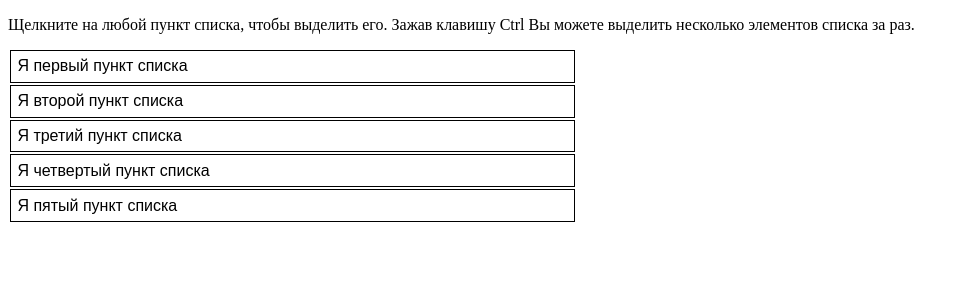
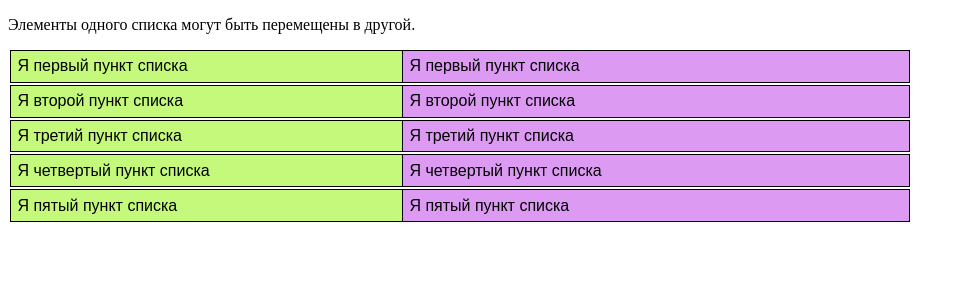
Before and after one commit to Staricum/i01_book, a PHP site: page / in a window 1280 px wide. Shown: the top 300 px of the page, without its empty margins (0-966 px from the left). Run offline with PHP 8.4, Linux system fonts and the light colour scheme.

Commit message:
Сортируемые объекты

```diff
--- a/index.html
+++ b/index.html
@@ -11,9 +11,16 @@
 	<script src="s.js"></script>
 </head>
 <body>
-<p>Щелкните на любой пункт списка, чтобы выделить его. Зажав клавишу Ctrl Вы можете
-выделить несколько элементов списка за раз.</p>
-<ol id="select1" class="ui-widget">
+<p>Элементы одного списка могут быть перемещены в другой.</p>
+<ol id="sort1" class="ui-widget connect">
+<li>Я первый пункт списка</li>
+<li>Я второй пункт списка</li>
+<li>Я третий пункт списка</li>
+<li>Я четвертый пункт списка</li>
+<li>Я пятый пункт списка</li>
+</ol>
+<br />
+<ol id="sort2" class="ui-widget connect">
 <li>Я первый пункт списка</li>
 <li>Я второй пункт списка</li>
 <li>Я третий пункт списка</li>
--- a/s.js
+++ b/s.js
@@ -1,5 +1,5 @@
-(document).ready(function(){
+$(document).ready(function(){
 
-   $("#select1").selectable();
+   $("#sort1,#sort2").sortable({connectWith:".connect"});
 
 });
--- a/styles.css
+++ b/styles.css
@@ -1,29 +1,35 @@
-#select1 .ui-selecting
-{
-background:#E3B1F3;
-border-style:solid;
-border-width:1px;
-}
-#select1 .ui-selected
-{
-font-weight:bold;
-font-size:1.1em;
-border-style:solid;
-border-width:1px;
-background: #B964D4;
-}
-#select1
+#sort1
 {
 list-style-type:none;
 margin:0;
 padding:0;
-width:45%;
+width:40%;
 }
-#select1 li
+#sort1 li
 {
 margin:2px;
 padding: 0.4em;
 border-style:solid;
 border-width:1px;
 height: 18px;
+background-color:#c5f97b;
 }
+#sort2
+{
+position:absolute;
+top:48px;
+left:400px;
+list-style-type:none;
+margin:0;
+padding:0;
+width:40%;
+}
+#sort2 li
+{
+background-color:#dd9af3;
+margin:2px;
+padding: 0.4em;
+border-style:solid;
+border-width:1px;
+height: 18px;
+}
```
